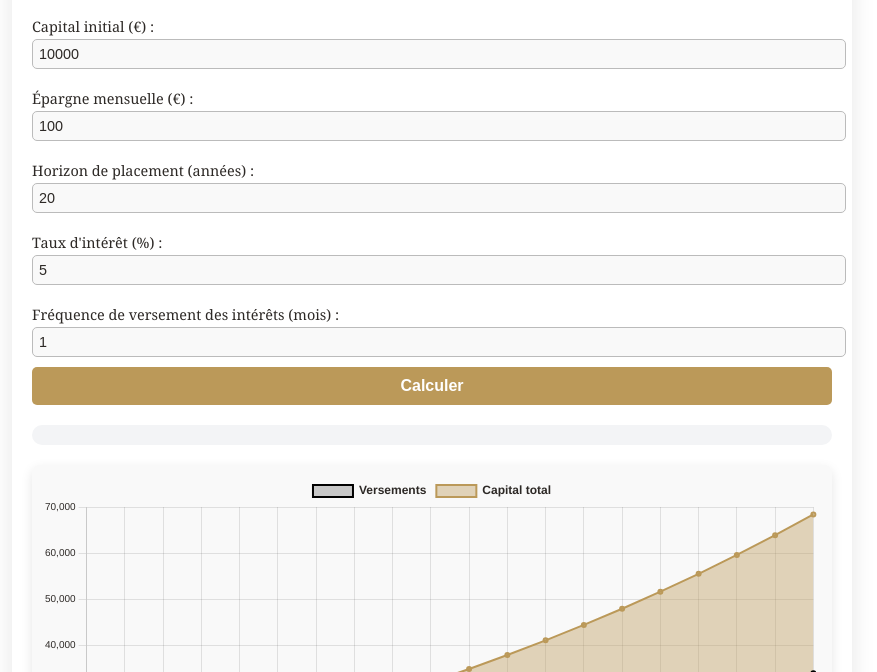
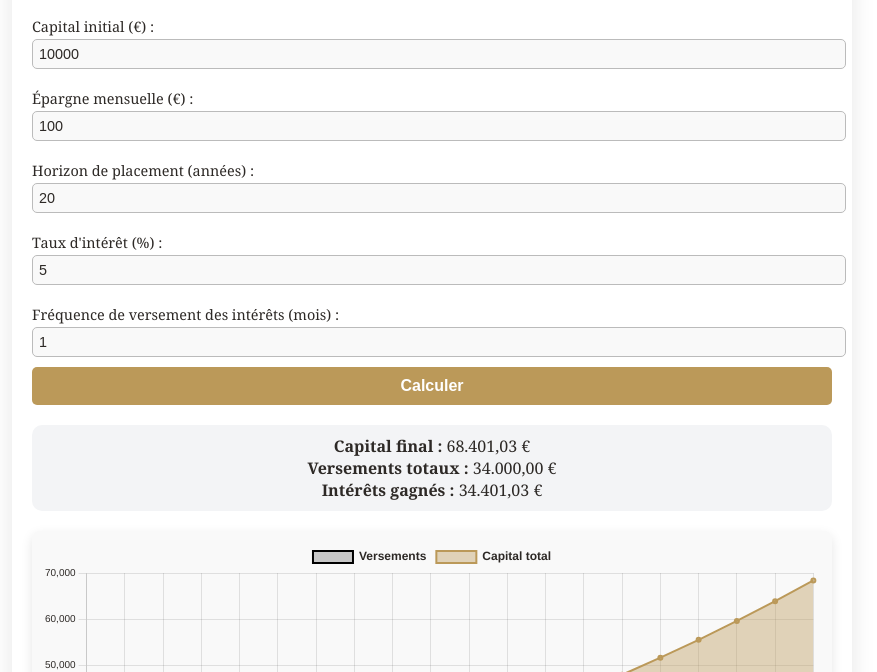
Before and after one commit to Kioutte/calculatrice-interets-composes, a plain HTML site: page index.html in a window 1280 px wide. Both pictures are taken after a click on the button "Calculer". Shown: the part 128-800 px from the top of the page, without its empty margins (208-1085 px from the left). Drawn offline with nearby package versions, Linux system fonts and the light colour scheme.

Commit message:
Update index.html

```diff
--- a/index.html
+++ b/index.html
@@ -217,6 +217,7 @@
 
         <button onclick="calculerInteretsComposes()">Calculer</button>
 
+        <!-- Section pour afficher les résultats -->
         <div class="result" id="resultat"></div>
 
         <div id="chartContainer">
@@ -277,6 +278,14 @@
             let formattedTotalVersements = formatNumberWithDot(totalVersements);
             let formattedInteretsGagnes = formatNumberWithDot(capital_final - totalVersements);
 
+            // Mise à jour de la section des résultats
+            document.getElementById("resultat").innerHTML = `
+                <strong>Capital final :</strong> ${formattedCapitalFinal} €<br>
+                <strong>Versements totaux :</strong> ${formattedTotalVersements} €<br>
+                <strong>Intérêts gagnés :</strong> ${formattedInteretsGagnes} €
+            `;
+
+            // Générer le résumé en dessous du graphique, en mettant en gras et en couleur les variables
             document.getElementById("summaryText").innerHTML = `
                 Avec un capital initial de <strong style="color: #BB9959;">${capital} €</strong> et en investissant mensuellement
                 <strong style="color: #BB9959;">${epargne} €</strong> pendant <strong style="color: #BB9959;">${duree} ans</strong> à
@@ -285,6 +294,7 @@
                 <span class="disclaimer">Cet outil sert uniquement à des fins d'information. Il ne doit pas être considéré comme un conseil financier.</span>
             `;
 
+            // Création ou mise à jour du graphique
             if (window.myChart instanceof Chart) {
                 window.myChart.destroy();
             }
```
